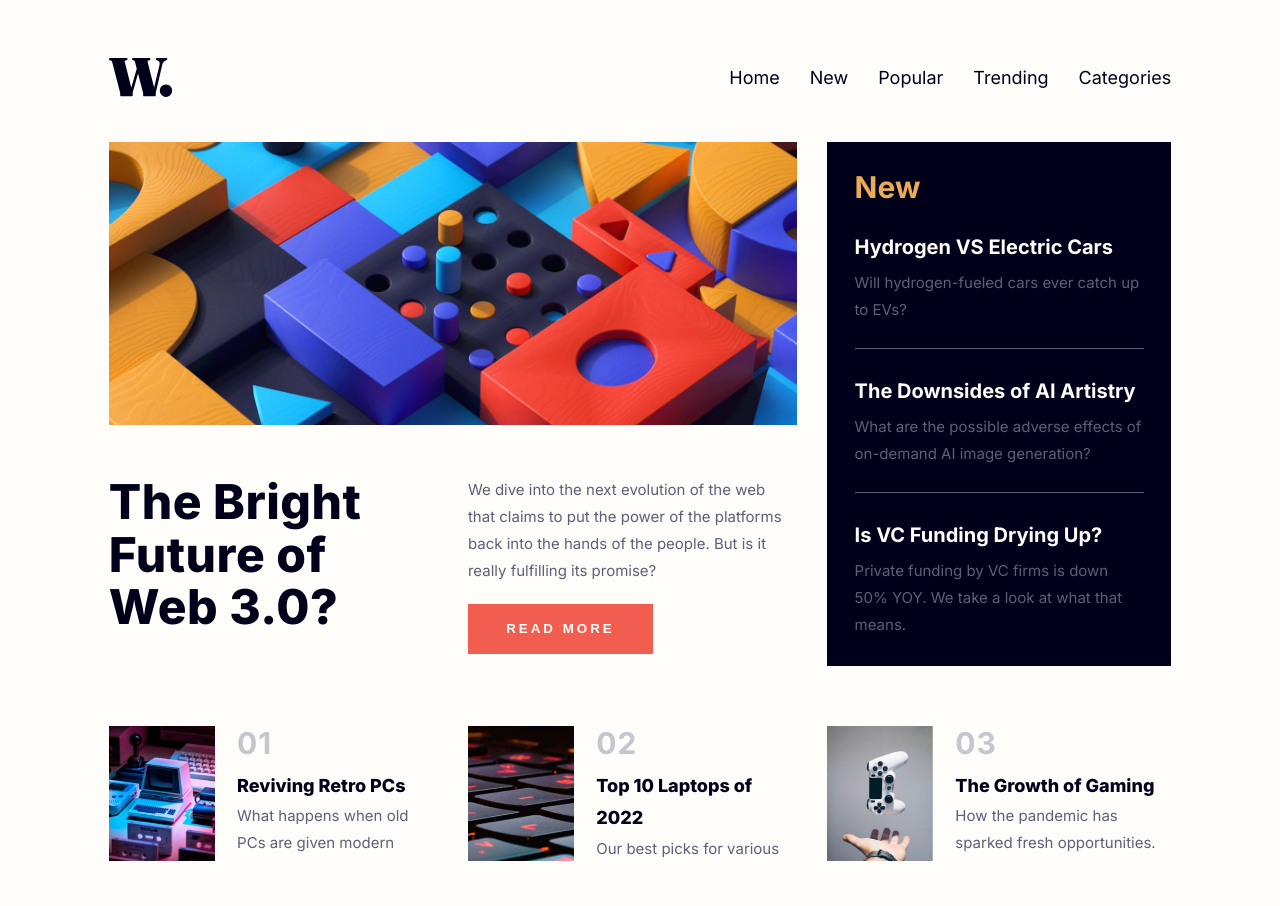
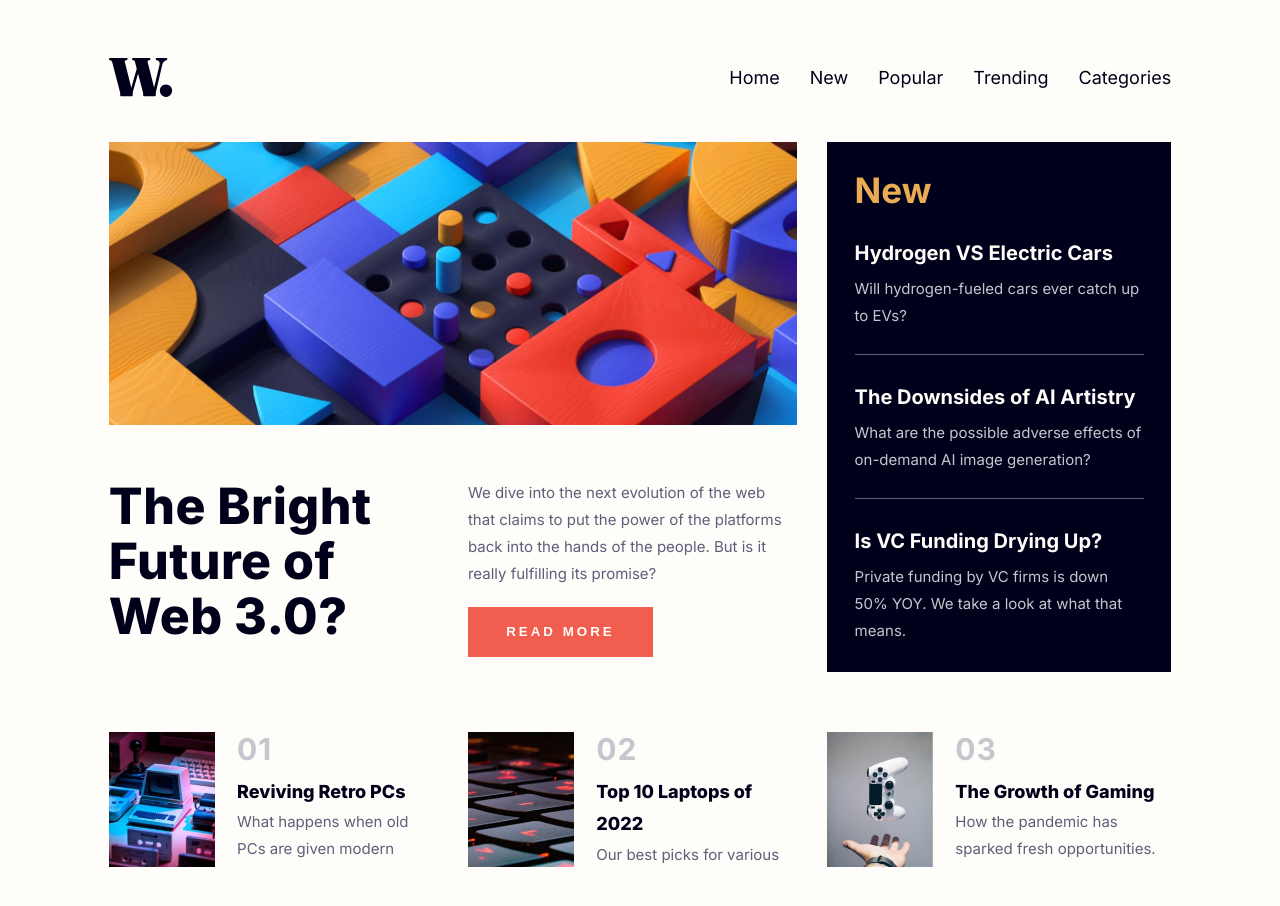
Before and after one commit to zun-liang/fem-news-homepage, a React (Vite) app: page / in a window 1280 px wide. Shown: the top 906 px of the page. Built offline with nearby package versions, Linux system fonts and the light colour scheme.

Commit message:
Update App.css

```diff
--- a/src/App.css
+++ b/src/App.css
@@ -213,6 +213,7 @@ h2 {
 
 .new > p {
   line-height: 1.8;
+  color: var(--grayish-blue);
 }
 
 hr {
@@ -303,7 +304,7 @@ h4:hover {
 
   h1 {
     width: calc(50% - 15px);
-    font-size: 48px;
+    font-size: 50px;
     padding-right: 50px;
     line-height: 1.1;
     letter-spacing: .5px;
@@ -319,6 +320,10 @@ h4:hover {
   .new {
     margin: 0;
     grid-area: 1 / 2 / 2 / 3;
+  }
+
+  h2 {
+    font-size: 35px;
   }
 
   .trending {
```
